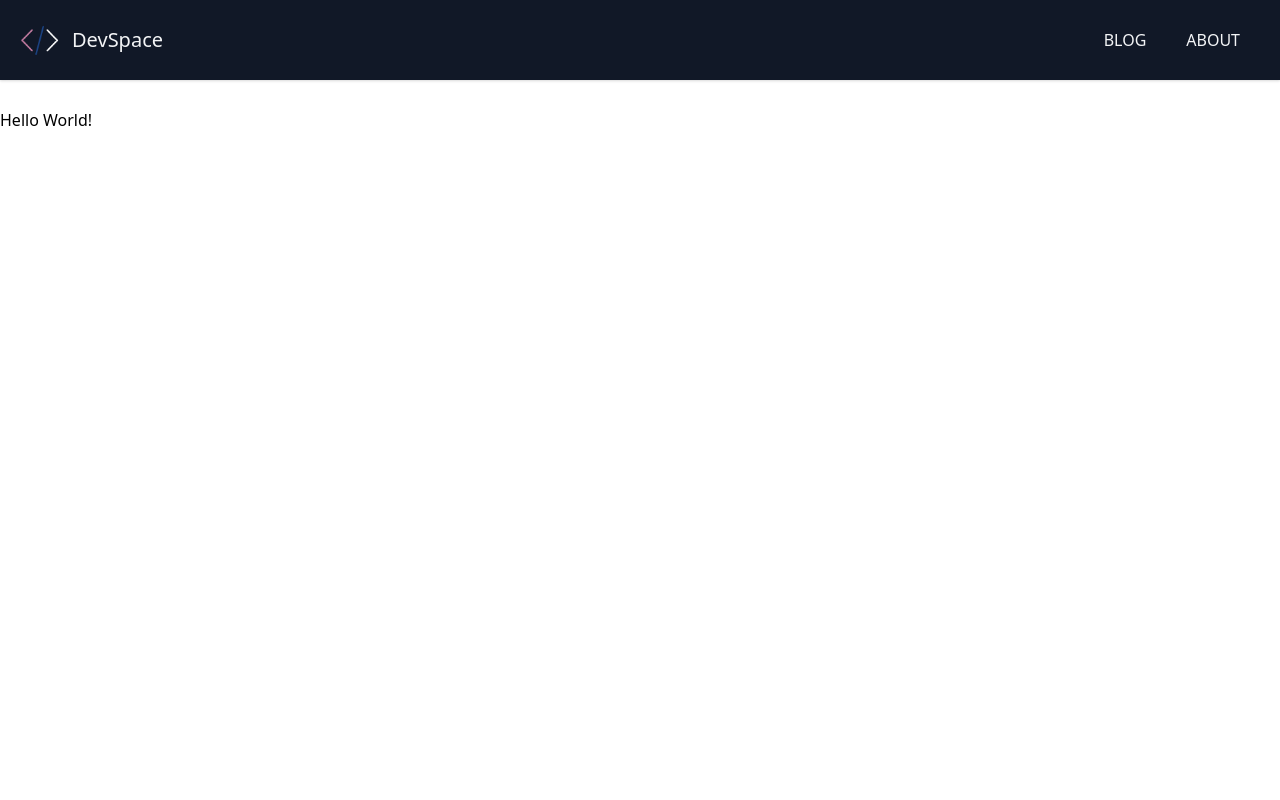
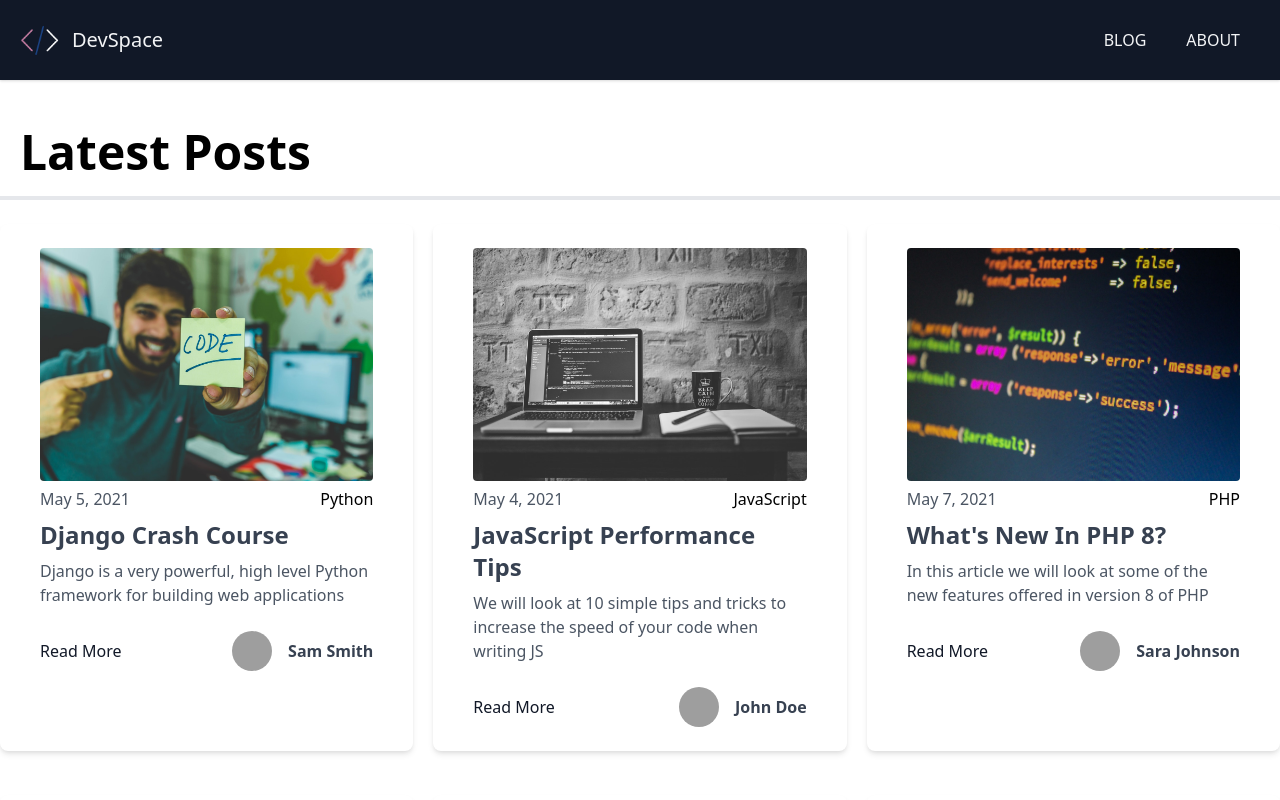
Before and after one commit to ngwatso/udemy-blog-project, a Next.js app: page / in a window 1280 px wide. Shown: the top 800 px of the page. Built offline with nearby package versions, Linux system fonts and the light colour scheme; grey boxes are pictures that could not be loaded.

Commit message:
added blog post components

```diff
--- /dev/null
+++ b/components/Post.js
@@ -0,0 +1,67 @@
+/**
+ * @prettier
+ */
+import Link from 'next/link';
+import Image from 'next/image';
+
+export default function Post({ post }) {
+	return (
+		<div className="w-full px-10 py-6 bg-white rounded-lg shadow-md mt-6">
+			<Image
+				src={post.frontmatter.cover_image}
+				alt="cover image"
+				height={420}
+				width={600}
+				className="mb-4 rounded"
+			/>
+
+			<div className="flex justify-between items-center">
+				<span className="font-light text-gray-600">
+					{post.frontmatter.date}
+				</span>
+				<div>{post.frontmatter.category}</div>
+			</div>
+
+			<div className="mt-2">
+				<Link href={`/blog/${post.slug}`}>
+					<a className="text-2xl text-gray-700 font-bold hover:underline">
+						{
+							post
+								.frontmatter
+								.title
+						}
+					</a>
+				</Link>
+				<p className="mt-2 text-gray-600">
+					{post.frontmatter.excerpt}
+				</p>
+			</div>
+
+			<div className="flex justify-between items-center mt-6">
+				<Link href={`/blog/${post.slug}`}>
+					<a className="text-gray-900 hover:text-blue-600">
+						Read More
+					</a>
+				</Link>
+				<div className="flex items-center">
+					<img
+						src={
+							post
+								.frontmatter
+								.author_image
+						}
+						alt="author image"
+						className="mx-4 w-10 h-10 object-cover rounded-full hidden sm:block"
+					/>
+					<h3 className="text-gray-700 font-bold">
+						{
+							post
+								.frontmatter
+								.author
+						}
+					</h3>
+				</div>
+			</div>
+		</div>
+	);
+}
--- a/pages/index.js
+++ b/pages/index.js
@@ -3,14 +3,32 @@
  */
 import fs from 'fs';
 import path from 'path';
+import Link from 'next/link';
 import matter from 'gray-matter';
 import Layout from '../components/Layout';
+import Post from '../components/Post';
 
 export default function HomePage({ posts }) {
-	console.log(posts);
 	return (
 		<Layout>
-			<h1>Hello World!</h1>
+			<h1 className="text-5xl border-b-4 p-5 font-bold">
+				Latest Posts
+			</h1>
+
+			<div className="grid md:grid-cols-2 lg:grid-cols-3 gap-5">
+				{posts.map((post, index) => (
+					<Post
+						key={index}
+						post={post}
+					/>
+				))}
+			</div>
+
+			<Link href="/blog">
+				<a className="block text-center border border-gray-500 text-gray-800 rounded-md py-4 my-5 transition duration-500 ease select-none hover:text-white hover:bg-gray-900 focus:outline-none focus:shadow-outline w-full">
+					All Posts
+				</a>
+			</Link>
 		</Layout>
 	);
 }
```
